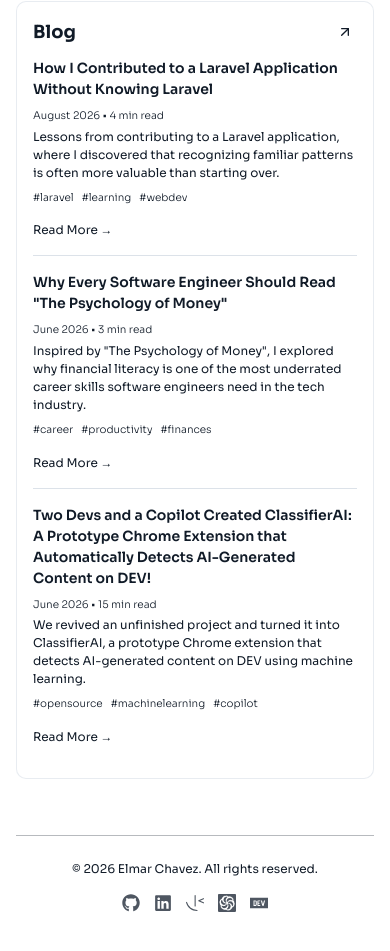
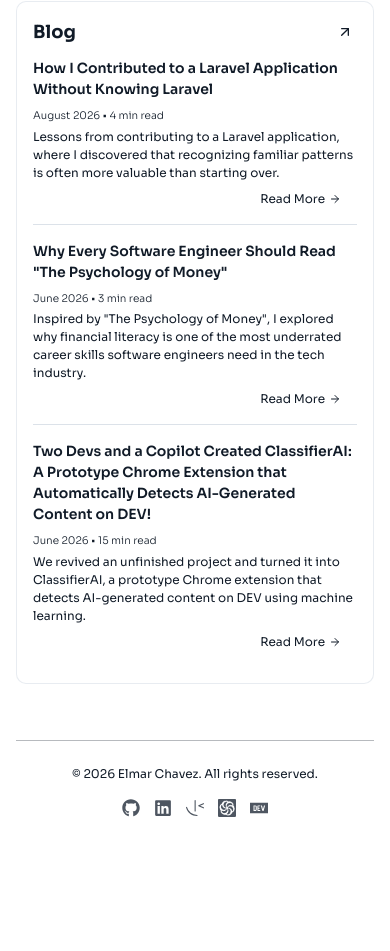
Before and after one commit to CodingWithJiro/elmarchavez, a Next.js app: page / in a window 390 px wide. Shown: the part 2485-3436 px from the top of the page. After the commit the page ends 3341 px from the top, so only its background shows below. Built offline with nearby package versions, Linux system fonts and the light colour scheme.

Commit message:
refactor(blog): use ArrowRight for Read More links and align it to right side and hide tags on mobile view

```diff
--- a/src/components/sections/blog.tsx
+++ b/src/components/sections/blog.tsx
@@ -2,6 +2,7 @@ import Image from 'next/image';
 import Link from 'next/link';
 import { blogList } from '@/data/blog-list';
 import ViewAllLink from '../ui/view-all-link';
+import { ArrowRight } from 'lucide-react';
 
 const Blog = () => {
   return (
@@ -43,18 +44,19 @@ const Blog = () => {
                   </p>
 
                   <div className="flex flex-col gap-4 pr-4 min-[425px]:flex-row min-[425px]:items-center min-[425px]:justify-between">
-                    <ul className="flex gap-2 text-[0.65rem] font-light">
+                    <ul className="hidden gap-2 text-[0.65rem] font-light min-[425px]:flex">
                       {tags.map((tag) => {
                         return <li key={tag}>{tag}</li>;
                       })}
                     </ul>
 
                     <Link
-                      className="focus-visible:outline-muted-foreground w-fit rounded-sm text-[0.75rem] font-normal underline-offset-4 outline-2 outline-offset-4 outline-transparent transition-colors duration-150 ease-in-out hover:underline md:text-right"
+                      className="focus-visible:outline-muted-foreground flex w-fit items-center justify-center gap-1 self-end rounded-sm text-[0.75rem] font-normal underline-offset-4 outline-2 outline-offset-4 outline-transparent transition-colors duration-150 ease-in-out hover:underline min-[425px]:self-auto md:text-right"
                       href={blogUrl}
                       aria-label={`Read more about ${title}`}
                     >
-                      Read More →
+                      <span>Read More</span>
+                      <ArrowRight aria-hidden="true" size={12} />
                     </Link>
                   </div>
                 </article>
```
